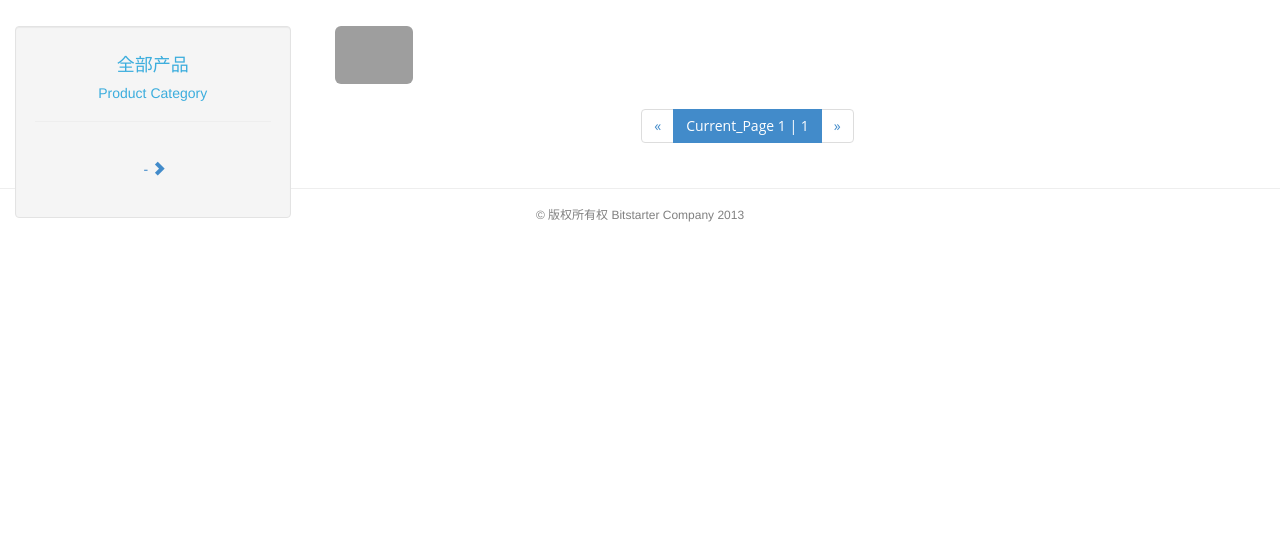
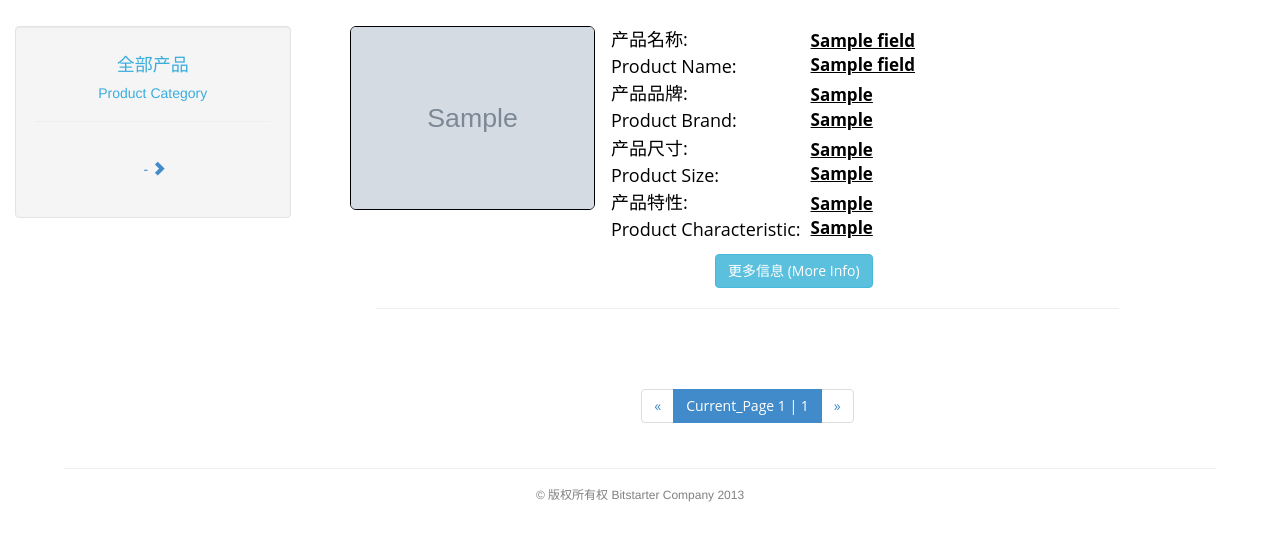
Before and after one commit to JBlackNut/Plumbing_Project, a Django app: template plumbing_site/templates/home/product_list.html in a window 1280 px wide. Shown: the part 74-615 px from the top of the page. Run offline with Django 3.2, Linux system fonts and the light colour scheme; tables that the repository leaves empty hold one stand-in row (values such as "Sample post"); the template is opened without the code that fills it: values that come from a table or form of the project are taken from there, most other values are stand-ins (such as "Sample title", 1, 10 or a date in 2020); grey boxes marked "Sample" are stand-in pictures; parts of the project's set-up code (start-up, migrations or seed data) failed here and were passed over; grey boxes are pictures that could not be loaded.

Commit message:
reinitialized existing Git

```diff
--- a/plumbing_site/templates/home/home_page.html
+++ b/plumbing_site/templates/home/home_page.html
@@ -239,6 +239,46 @@
       .en-prod-list{
         display: inline-block;
       }
+      img.product-img{
+        border: 10px;
+      }
+      .chin{
+        margin-bottom: 0px;
+        color: black;
+        font-size: 18px;
+      }
+      .eng{
+        margin-top: 1px;
+        color: black;
+        font-size: 18px;
+      }
+      .en-detail{
+        text-decoration: underline;
+        text-align: left;
+        color: black;
+        margin-left: 8px;
+        font-size: 17px;
+      }
+      .ch-detail{
+        text-decoration: underline;
+        text-align: left;
+        color: black;
+        margin-left: 8px;
+        font-size: 17px;
+      }
+      button.btn-product{
+        margin-top: 20px;
+        margin-left: 270px;
+        text-align: right;
+      }
+      hr.footer-divider{
+        width: 90%;
+      }
+      button.btn-prod{
+        text-align: right;
+        margin-top: 10px;
+        margin-left: 380px;
+      }
     </style>
   </head>
   <body>
@@ -405,7 +445,7 @@
     {% endblock %}
   </body>
   <footer>
-      <hr>
+      <hr class="footer-divider"></hr>
       <center><p><h6 class="copyright">&copy; 版权所有权  Bitstarter Company 2013</h6></p></center>
   </footer>
 </html>
--- a/plumbing_site/templates/home/product_list.html
+++ b/plumbing_site/templates/home/product_list.html
@@ -110,11 +110,57 @@
         <div class = "col-xs-6 col-sm-9" id = "blog_list">
           {% if items_list %}
             {% for entry in items_list %}
-            <div class="row">
-              <div class="col-sm-6 col-md-3">
-                <img class="img-rounded img-responsive" src="/site_media/{{ entry.product_img.name }}">
+              <div class="product-container">
+                <div class="col-sm-8 col-md-4">
+                  <img style="border:1px solid black" class="img-rounded img-responsive product-img" src="/site_media/{{ entry.fields.product_img }}">
+                </div>
+                <table>
+                  <thead>
+                    <tr>
+                      <td class="success">
+                        <div class="chin">产品名称:</div>
+                        <div class="eng">Product Name:</div>
+                      </td>
+                      <td>
+                        <div class="ch-detail"><b>{{ entry.fields.product_name_ch }}</b></div>
+                        <div class="en-detail"><b>{{ entry.fields.product_name_en }}</b></div>
+                      </td>
+                    </tr>
+                    <tr>
+                      <td class="success">
+                        <div class="chin">产品品牌:</div>
+                        <div class="eng">Product Brand:</div>
+                      </td>
+                      <td>
+                        <div class="ch-detail"><b>{{ entry.fields.product_brand_ch }}</b></div>
+                        <div class="en-detail"><b>{{ entry.fields.product_brand_en }}</b></div>
+                      </td>
+                    </tr>
+                    <tr>
+                      <td class="success">
+                        <div class="chin">产品尺寸:</div>
+                        <div class="eng">Product Size:</div>
+                      </td>
+                      <td>
+                        <div class="ch-detail"><b>{{ entry.fields.product_size_ch }}</b></div>
+                        <div class="en-detail"><b>{{ entry.fields.product_size_en }}</b></div>
+                      </td>
+                    </tr>
+                    <tr>
+                      <td class="success">
+                        <div class="chin">产品特性:</div>
+                        <div class="eng">Product Characteristic:</div>
+                      </td>
+                      <td>
+                        <div class="ch-detail"><b>{{ entry.fields.product_char_ch }}</b></div>
+                        <div class="en-detail"><b>{{ entry.fields.product_char_en }}</b></div>
+                      </td>
+                    </tr>
+                  </thead>
+                </table>
+                <a href="?product_detail={{ entry.fields.product_name_en }}"><button type="button" class="btn btn-info btn-prod">更多信息 (More Info)</button></a>
               </div>
-            </div>
+              <hr class="footer-divider"></hr>
             {% endfor %}
           {% else %}
             <div class = "jumbotron">
@@ -129,19 +175,20 @@
               </h4>
             </div>
           {% endif %}
+          <br></br>
           {% block pagination %}
             <center>
-            <ul class="pagination" method = "get" name = "page">
-              {% if blog_topic_list.has_previous %}
-                      <li><a href="?page={{ blog_topic_list.previous_page_number }}" class = "able">&laquo;</a></li>
-                    {% else %}
-                      <li class = "disable"><a href="#">&laquo;</a></li>
-                  {% endif %}
+            <ul class="pagination" method="get" name="page">
+              {% if items_list.has_previous %}
+                  <li><a href="?page={{ items_list.previous_page_number }}" class = "able">&laquo;</a></li>
+              {% else %}
+                  <li class = "disable"><a href="#">&laquo;</a></li>
+              {% endif %}
 
-                <li class="active"><a href=""> Current_Page {{ blog_topic_list.number }} | {{ blog_topic_list.paginator.num_pages }} </a></li>
+                <li class="active"><a href=""> Current_Page {{ items_list.number }} | {{ items_list.paginator.num_pages }} </a></li>
 
-                  {% if blog_topic_list.has_next %}
-                    <li><a href="?page={{ blog_topic_list.next_page_number }}" class = "able">&raquo;</a></li>
+                  {% if items_list.has_next %}
+                    <li><a href="?page={{ items_list.next_page_number }}" class = "able">&raquo;</a></li>
                   {% else %}
                     <li class = "disable"><a href="">&raquo;</a></li>
                   {% endif %}
```
Also changed, not shown: plumbing_site/product_exhibition/models.py (+18 -0 lines), plumbing_site/product_exhibition/views.py (+8 -3 lines), plumbing_site/pic_folder/T2Lr0OXhheXXXXXXXX_800126462.jpg_360x360.jpg (added), 4 other files.
